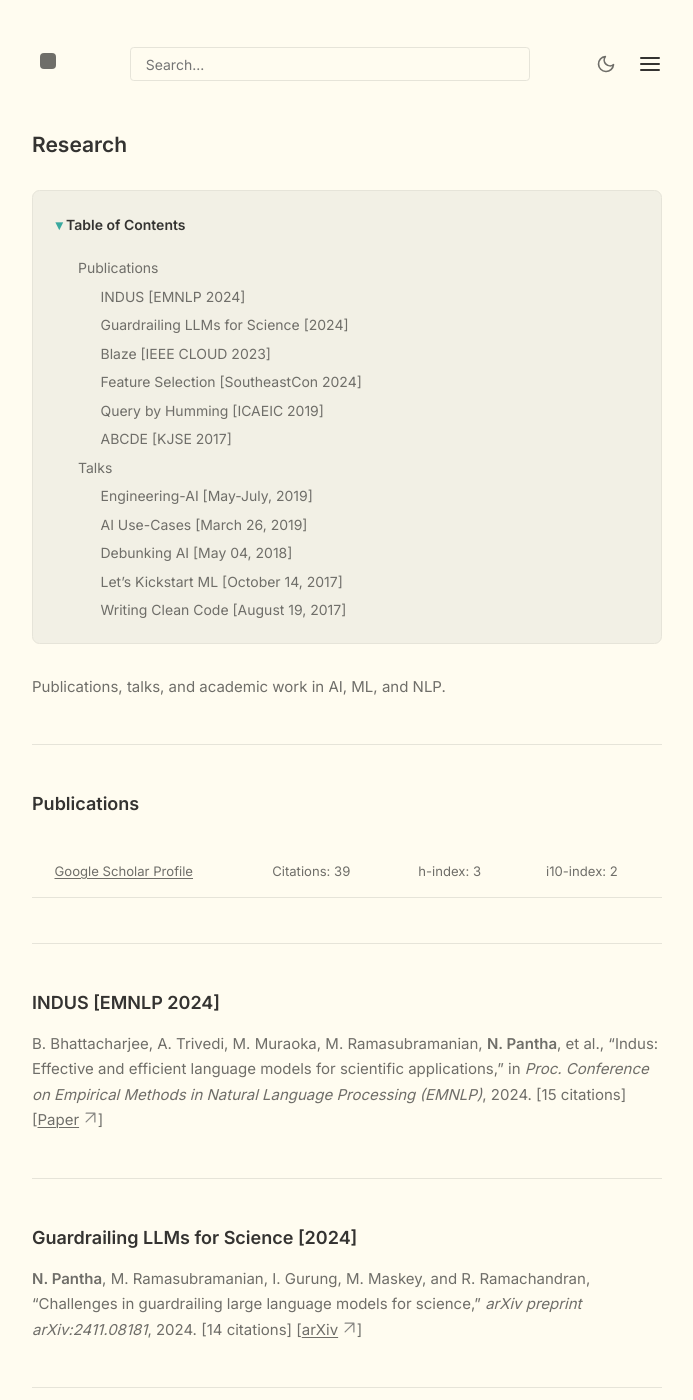
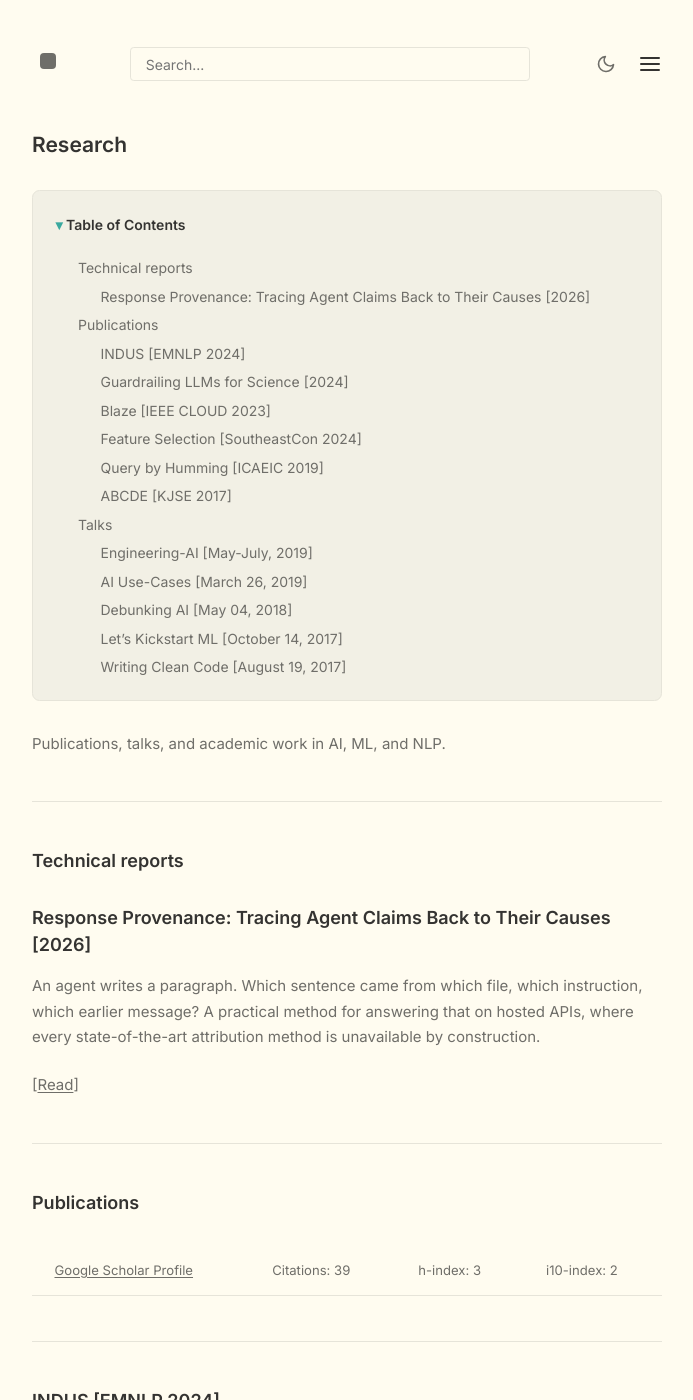
Before and after one commit to NISH1001/NISH1001.github.io, a Jekyll site: the page built from pages/research.md, in a window 1280 px wide and 1400 px high. Shown: the whole window, without its empty margins (293-986 px from the left). Built offline with Jekyll 4.4.1, drawn with Linux system fonts in a browser that asks for light colours.

Commit message:
Give research write-ups their own /research/<slug> namespace
The provenance report sat at /writing/, which reads as essays — the writing feed also
holds vipassana retreats, a birthday reflection and the void 001/002. A seventeen-thousand
word technical paper with an abstract and a bibliography is mislabelled there, and the
mislabel matters exactly when the link is sent to a colleague or put on a CV.

Implemented as a _posts/research/ subdirectory plus one defaults scope rather than a new
_research collection, because three things hardcode the assumption that content is either
a post or a note: _includes/Feed.html, _includes/Tags.html and _plugins/graph_generator.rb
all iterate site.posts and site.notes. A collection would have silently dropped out of the
RSS feed, the tags page and the graph until each was patched. Keeping these as posts means
Jekyll assigns the research category from the directory name and every integration follows
the move untouched — verified: feed.xml, tags, graph-data.json, SearchData.json and the
writing index all now carry /research/response-provenance-agent-traceability/.

pages/research.md gains a Liquid block that lists anything in that category above the
publication list, so reports are never maintained by hand and the two lists cannot drift.

No redirect from the old URL, as requested: /writing/response-provenance-agent-traceability
now 404s.

```diff
--- a/_config.yml
+++ b/_config.yml
@@ -78,6 +78,17 @@
       feed: "show"
       toc: true
       permalink: /writing/:title/
+  # Research write-ups live in _posts/research/ so they stay *posts* — the feed, tags page
+  # and graph generator all iterate site.posts, and a separate collection would silently
+  # drop out of all three. Jekyll assigns the "research" category from the subdirectory.
+  - scope:
+      path: "_posts/research"
+      type: posts
+    values:
+      layout: post
+      feed: "show"
+      toc: true
+      permalink: /research/:title/
 
 # Build settings
 markdown: kramdown
--- a/pages/research.md
+++ b/pages/research.md
@@ -9,6 +9,25 @@
 Publications, talks, and academic work in AI, ML, and NLP.
 
 ---
+
+## Technical reports
+
+{% assign reports = site.posts | where_exp: "p", "p.categories contains 'research'" | sort: "date" | reverse %}
+{% if reports.size > 0 %}
+{% for r in reports %}
+### {{ r.title }} [{{ r.date | date: "%Y" }}]
+
+{% if r.subtitle %}{{ r.subtitle }}{% endif %}
+
+[[Read]({{ site.baseurl }}{{ r.url }})]
+
+---
+{% endfor %}
+{% else %}
+*None yet.*
+
+---
+{% endif %}
 
 ## Publications
 
```
Also changed, not shown: _posts/research/2026-07-30-response-provenance-agent-traceability.markdown (renamed from _posts/2026-07-30-response-provenance-agent-traceability.markdown).
